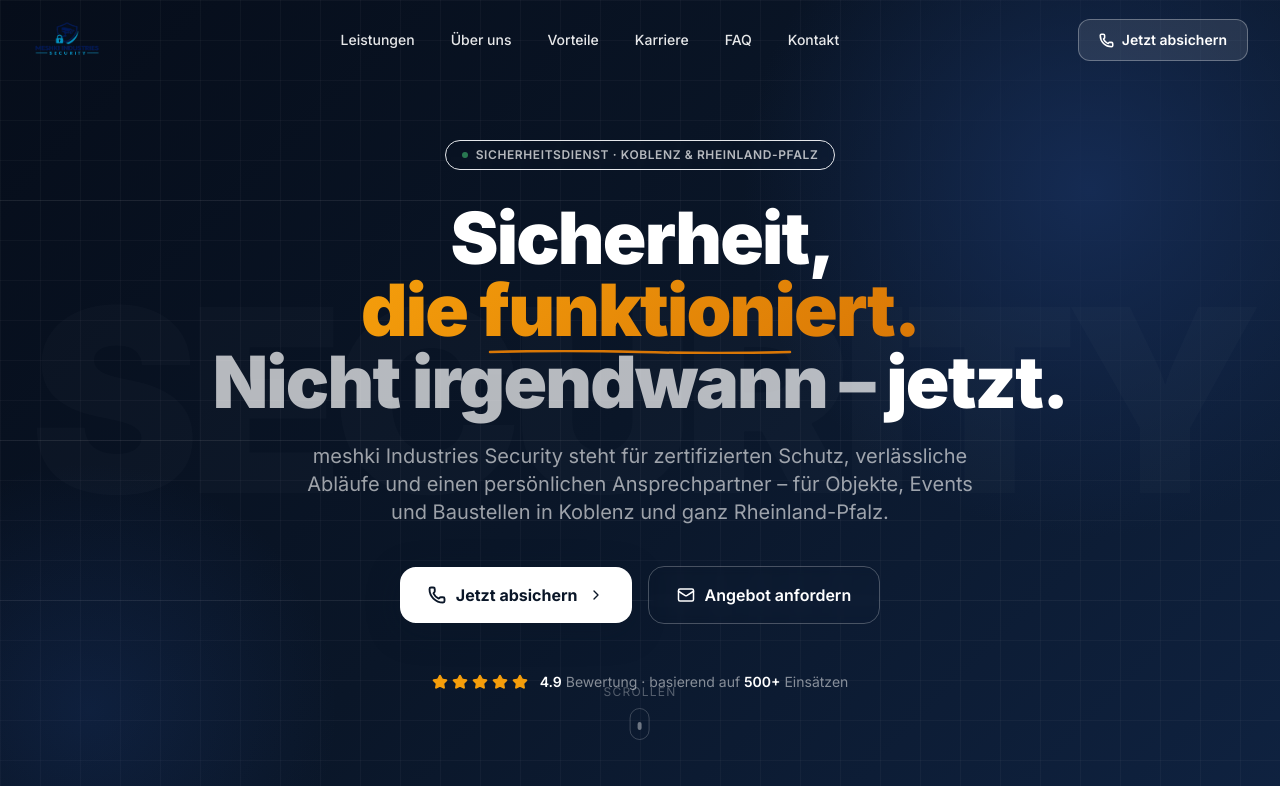
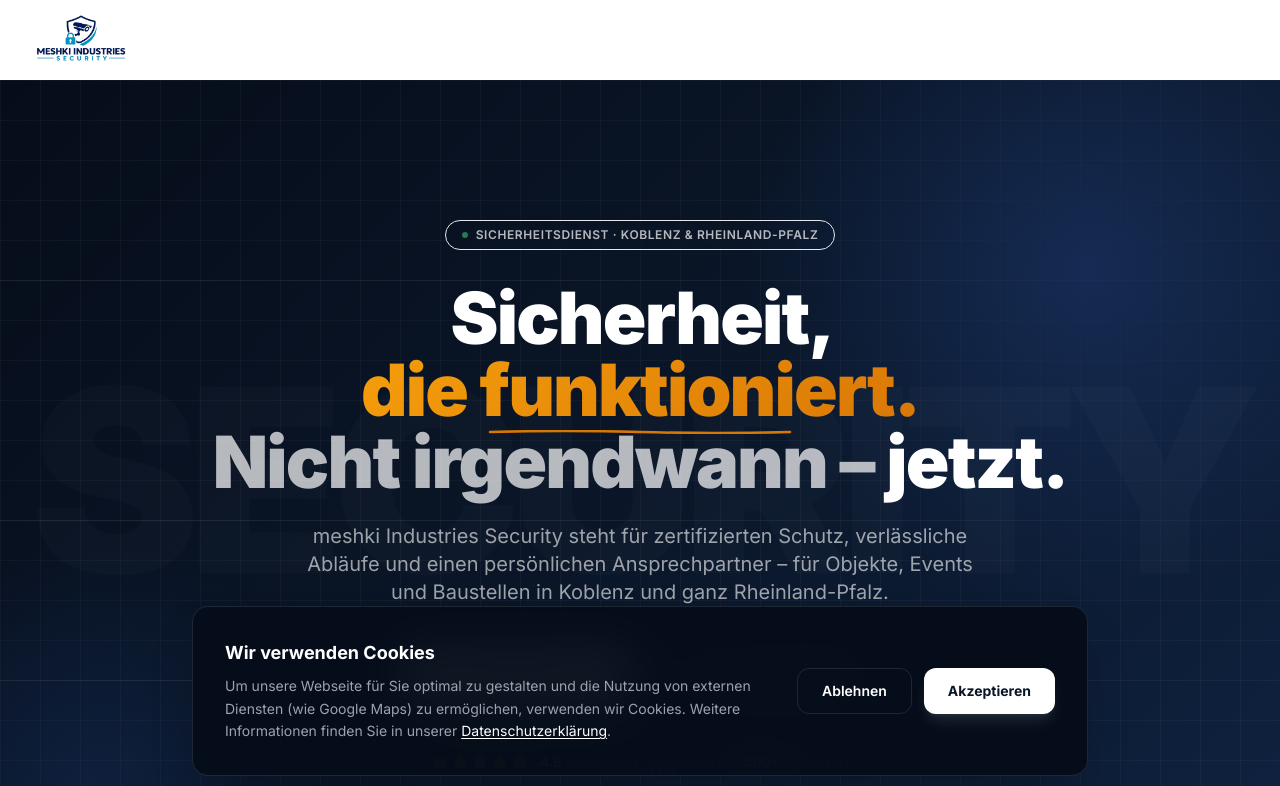
Before and after one commit to Mood-al/meshki-security, a Next.js app: page / in a window 1280 px wide. Shown: the top 786 px of the page. Built offline with nearby package versions, Linux system fonts and the light colour scheme.

Commit message:
feat: Add CookieBanner and increase header logo size

```diff
--- a/src/app/layout.js
+++ b/src/app/layout.js
@@ -2,6 +2,7 @@
 import { Inter } from 'next/font/google';
 import Header from '@/components/layout/Header';
 import Footer from '@/components/layout/Footer';
+import CookieBanner from '@/components/ui/CookieBanner';
 import { COMPANY } from '@/lib/constants';
 
 const inter = Inter({
@@ -76,8 +77,11 @@
       </head>
       <body className="font-sans antialiased">
         <Header />
-        <main>{children}</main>
+        <main className="flex-grow pt-16 md:pt-20">
+          {children}
+        </main>
         <Footer />
+        <CookieBanner />
       </body>
     </html>
   );
--- a/src/components/layout/Header.jsx
+++ b/src/components/layout/Header.jsx
@@ -32,7 +32,7 @@
           <div className="flex items-center justify-between h-16 md:h-20">
 
             {/* Logo */}
-            <Link href="/" className="flex items-center flex-shrink-0 h-10 w-auto" aria-label="meshki Industries Security – Startseite">
+            <Link href="/" className="flex items-center flex-shrink-0 h-12 md:h-14 w-auto" aria-label="meshki Industries Security – Startseite">
               <img src="/logo-icon.png" alt="meshki Industries Security Logo" className="h-full w-auto object-contain" />
             </Link>
 
--- /dev/null
+++ b/src/components/ui/CookieBanner.jsx
@@ -0,0 +1,58 @@
+'use client';
+import { useState, useEffect } from 'react';
+import { motion, AnimatePresence } from 'framer-motion';
+import Link from 'next/link';
+
+export default function CookieBanner() {
+  const [show, setShow] = useState(false);
+
+  useEffect(() => {
+    const consent = localStorage.getItem('cookie-consent');
+    if (!consent) {
+      // Delay showing the banner slightly for better UX
+      const timer = setTimeout(() => setShow(true), 1500);
+      return () => clearTimeout(timer);
+    }
+  }, []);
+
+  const accept = () => {
+    localStorage.setItem('cookie-consent', 'accepted');
+    setShow(false);
+  };
+
+  const decline = () => {
+    localStorage.setItem('cookie-consent', 'declined');
+    setShow(false);
+  };
+
+  return (
+    <AnimatePresence>
+      {show && (
+        <motion.div
+          initial={{ y: 100, opacity: 0 }}
+          animate={{ y: 0, opacity: 1 }}
+          exit={{ y: 100, opacity: 0 }}
+          transition={{ type: "spring", bounce: 0, duration: 0.6 }}
+          className="fixed bottom-0 left-0 right-0 z-50 p-4 sm:p-6 pointer-events-none"
+        >
+          <div className="max-w-4xl mx-auto bg-navy-950/95 backdrop-blur-xl border border-white/10 rounded-2xl shadow-2xl p-6 sm:p-8 pointer-events-auto flex flex-col md:flex-row items-center gap-6 md:gap-8">
+            <div className="flex-1 text-center md:text-left">
+              <h3 className="text-white font-bold text-lg mb-2">Wir verwenden Cookies</h3>
+              <p className="text-steel-400 text-sm leading-relaxed">
+                Um unsere Webseite für Sie optimal zu gestalten und die Nutzung von externen Diensten (wie Google Maps) zu ermöglichen, verwenden wir Cookies. Weitere Informationen finden Sie in unserer <Link href="/datenschutz" className="text-white underline underline-offset-2 hover:text-steel-200">Datenschutzerklärung</Link>.
+              </p>
+            </div>
+            <div className="flex flex-col sm:flex-row gap-3 w-full md:w-auto shrink-0">
+              <button onClick={decline} className="px-6 py-3 rounded-xl border border-white/10 text-white text-sm font-semibold hover:bg-white/5 transition-colors w-full sm:w-auto">
+                Ablehnen
+              </button>
+              <button onClick={accept} className="px-6 py-3 rounded-xl bg-white text-navy-900 text-sm font-bold hover:bg-steel-100 transition-colors w-full sm:w-auto shadow-lg shadow-white/10">
+                Akzeptieren
+              </button>
+            </div>
+          </div>
+        </motion.div>
+      )}
+    </AnimatePresence>
+  );
+}
```
